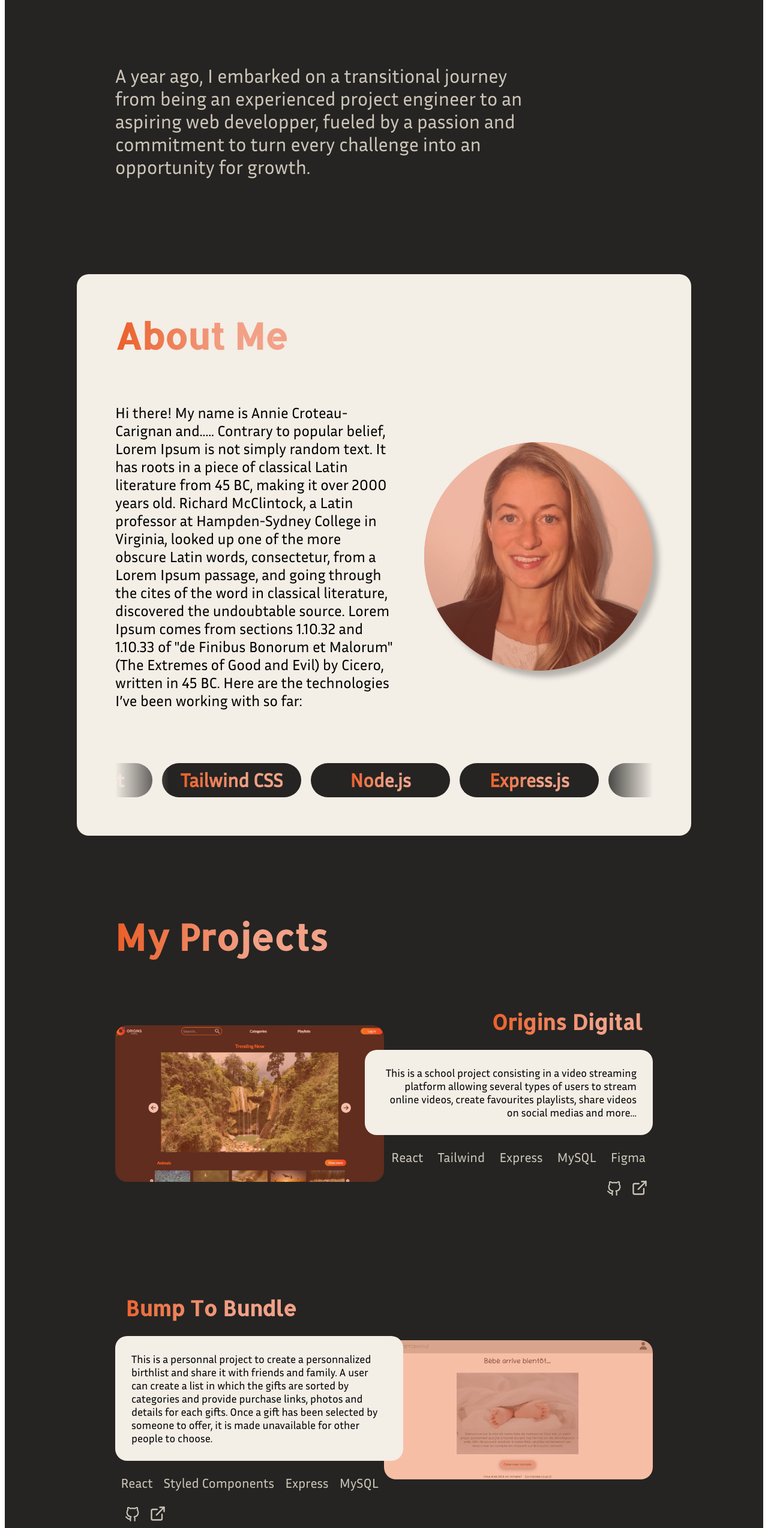
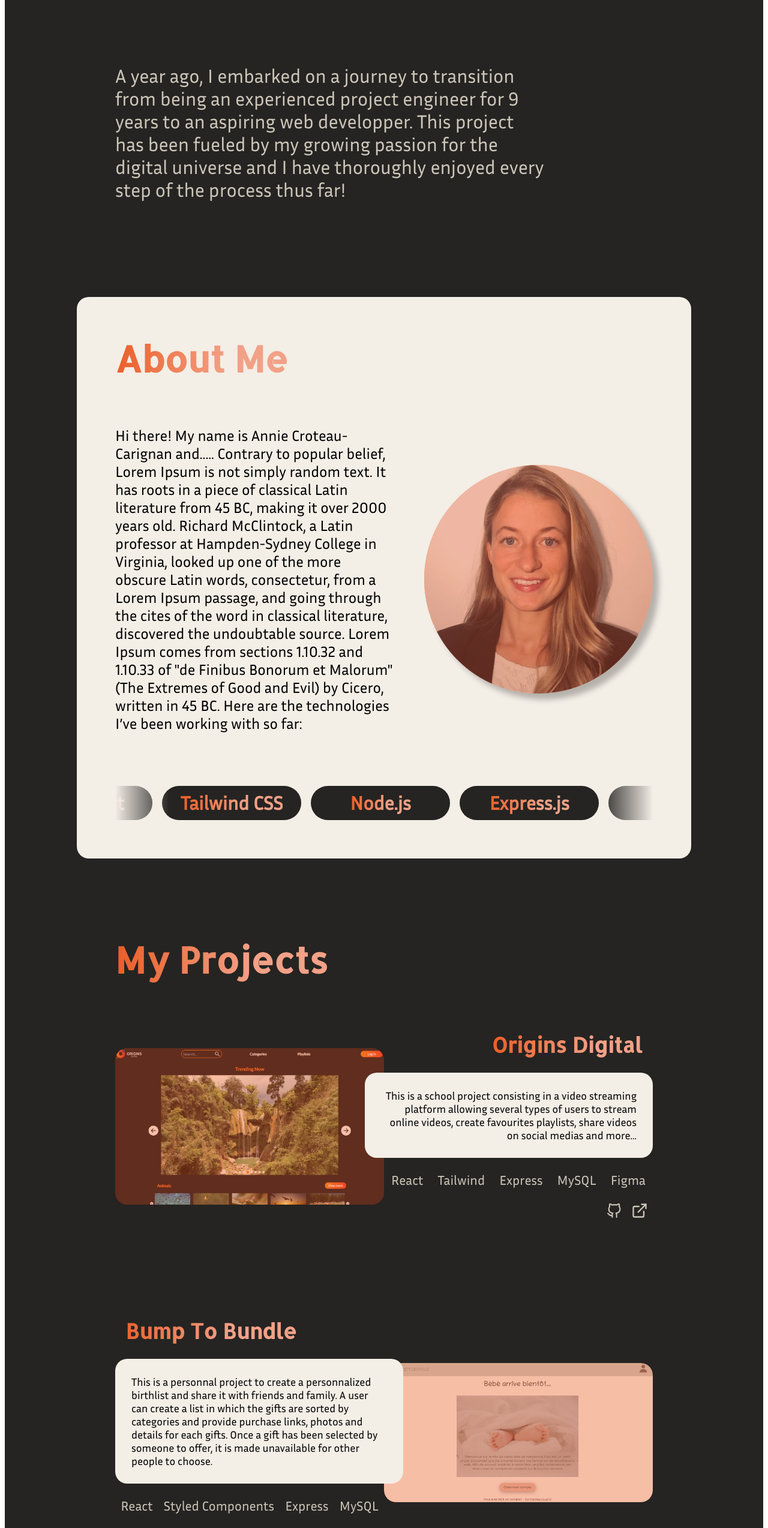
Before and after one commit to annieccar/portfolio, a React (Vite) app: page / in a window 1280 px wide. Shown: the part 239-2786 px from the top of the page at 60% size. Built offline with nearby package versions, Linux system fonts and the light colour scheme.

Commit message:
language context added

```diff
--- a/src/App.jsx
+++ b/src/App.jsx
@@ -1,11 +1,14 @@
 import "./styles/App.scss";
 import AppRoutes from "./routes/AppRoutes";
+import { LanguageContextProvider } from "./contexts/LanguageContext";
 
 function App() {
   return (
-    <div className="app-wrapper">
-      <AppRoutes />
-    </div>
+    <LanguageContextProvider>
+      <div className="app-wrapper">
+        <AppRoutes />
+      </div>
+    </LanguageContextProvider>
   );
 }
 
--- a/src/components/NavBar.jsx
+++ b/src/components/NavBar.jsx
@@ -8,10 +8,11 @@ import { CgMenuRight } from "react-icons/cg";
 import { IoCloseCircleOutline } from "react-icons/io5";
 
 import styles from "../styles/NavBar.module.scss";
+import { useLanguageContext } from "../contexts/LanguageContext";
 
 function NavBar() {
   const [languageSelected, setLanguageSelected] = useState(false);
-  const [language, setLanguage] = useState("english");
+  const { language, setLanguage } = useLanguageContext();
   const [menuOpen, setMenuOpen] = useState(false);
 
   const changeLanguage = () => {
--- a/src/components/Presentation.jsx
+++ b/src/components/Presentation.jsx
@@ -1,14 +1,20 @@
+import { useLanguageContext } from "../contexts/LanguageContext";
 import styles from "../styles/Presentation.module.scss";
 
 function Presentation() {
+  const { language } = useLanguageContext();
+
   return (
     <section className={styles.container}>
-      <h1 className={styles.title}>Hello, I'm Annie</h1>
+      <h1 className={styles.title}>
+        {language === "english"
+          ? "Hello, I'm Annie"
+          : "Bonjour, je m'appel Annie"}
+      </h1>
       <p className={styles.paragraph}>
-        A year ago, I embarked on a transitional journey from being an
-        experienced project engineer to an aspiring web developper, fueled by a
-        passion and commitment to turn every challenge into an opportunity for
-        growth.
+        {language === "english"
+          ? "A year ago, I embarked on a journey to transition from being an experienced project engineer for 9 years to an aspiring web developper. This project has been fueled by my growing passion for the digital universe and I have thoroughly enjoyed every step of the process thus far!"
+          : "Il y a de cela un an, j'ai décidée de m'investir dans une démarche de reconversion professionnelle. Partant de l'univers du génie civil dans lequel j'exerçais depuis 9 ans, j'ai décidé de poursuivre ma passion pour l'univers du numérique et d'entamer une formation afin de devenir développeuse web."}
       </p>
     </section>
   );
--- a/src/components/ProjectCardLeft.jsx
+++ b/src/components/ProjectCardLeft.jsx
@@ -1,3 +1,6 @@
+import React from "react";
+import { useInView } from "react-intersection-observer";
+
 import styles from "../styles/ProjectCardLeft.module.scss";
 import { FiGithub } from "react-icons/fi";
 import { FiExternalLink } from "react-icons/fi";
@@ -10,15 +13,25 @@ function ProjectCardLeft({
   githubLink,
   siteLink,
 }) {
+  const { ref: projectRef, inView: projectIsVisible } = useInView();
+
   return (
-    <section className={styles.projectCardLeft}>
-      <div className={styles.imageContainer}>
+    <section ref={projectRef} className={styles.projectCardLeft}>
+      <div
+        className={`${styles.imageContainer} ${
+          projectIsVisible ? styles.animatePhoto : ""
+        }`}
+      >
         <div className={styles.imageWrapper}>
           <img src={photo} className={styles.photo} />
         </div>
       </div>
 
-      <div className={styles.infos}>
+      <div
+        className={`${styles.infos} ${
+          projectIsVisible ? styles.animateInfo : ""
+        }`}
+      >
         <h1 className={styles.title}>{title}</h1>
         <div className={styles.description}>{description}</div>
         <div className={styles.technoBox}>
--- a/src/components/ProjectCardRight.jsx
+++ b/src/components/ProjectCardRight.jsx
@@ -1,3 +1,6 @@
+import React from "react";
+import { useInView } from "react-intersection-observer";
+
 import styles from "../styles/ProjectCardRight.module.scss";
 import { FiGithub } from "react-icons/fi";
 import { FiExternalLink } from "react-icons/fi";
@@ -10,15 +13,24 @@ function ProjectCardRight({
   githubLink,
   siteLink,
 }) {
+  const { ref: projectRef, inView: projectIsVisible } = useInView();
   return (
-    <section className={styles.projectCardRight}>
-      <div className={styles.imageContainer}>
+    <section ref={projectRef} className={styles.projectCardRight}>
+      <div
+        className={`${styles.imageContainer} ${
+          projectIsVisible ? styles.animatePhoto : ""
+        }`}
+      >
         <div className={styles.imageWrapper}>
           <img src={photo} className={styles.photo} />
         </div>
       </div>
 
-      <div className={styles.infos}>
+      <div
+        className={`${styles.infos} ${
+          projectIsVisible ? styles.animateInfo : ""
+        }`}
+      >
         <h1 className={styles.title}>{title}</h1>
         <div className={styles.description}>{description}</div>
         <div className={styles.technoBox}>
--- /dev/null
+++ b/src/contexts/LanguageContext.jsx
@@ -0,0 +1,23 @@
+import { createContext, useContext, useMemo, useState } from "react";
+
+const LanguageContext = createContext();
+
+const useLanguageContext = () => useContext(LanguageContext);
+
+function LanguageContextProvider({ children }) {
+  const [language, setLanguage] = useState("english");
+
+  const contextValue = useMemo(
+    () => ({ language, setLanguage }),
+    [language, setLanguage]
+  );
+  return (
+    <LanguageContext.Provider value={contextValue}>
+      {children}
+    </LanguageContext.Provider>
+  );
+}
+
+export { useLanguageContext, LanguageContextProvider };
+
+// CurrentUserContextProvider.propTypes = { children: PropTypes.node.isRequired };
--- a/src/styles/GetInTouch.module.scss
+++ b/src/styles/GetInTouch.module.scss
@@ -90,6 +90,9 @@
                 cursor: pointer;
                 background: v.$peachGradient;
                 isolation: isolate;
+                &:hover{
+                    transform: scale(1.1);
+                }
 
               }
               .button::before{
@@ -99,6 +102,7 @@
                 inset:2px;
                 position: absolute;
                 z-index:-1;
+
               }
               .button::after{
                 content: "Submit";
@@ -109,6 +113,7 @@
                 background-clip: text;
                 -webkit-background-clip: text;
                 -webkit-text-fill-color: transparent;
+
               }
               .button:hover::before{
                 inset:0px;
@@ -118,7 +123,10 @@
               .button:hover::after{
                 -webkit-text-fill-color: v.$dark;
 
+
               }
+
+
 
 
 
--- a/src/styles/NavBar.module.scss
+++ b/src/styles/NavBar.module.scss
@@ -22,6 +22,7 @@
                 &:hover{
                     color:v.$peach;
                     cursor: pointer;
+                    transform: scale(1.1)
                 }
             }
 
@@ -40,6 +41,7 @@
                     &:hover{
                         color:v.$peach;
                         cursor: pointer;
+                        transform: scale(1.1)
                     }
                 }
                 .otherLanguage{
@@ -80,12 +82,15 @@
             font-weight: 800;
             width:fit-content;
             text-decoration: none;
+
             &:hover{
                 cursor: pointer;
                 background: v.$peachGradient;
                 background-clip: text;
                 -webkit-background-clip: text;
                 -webkit-text-fill-color: transparent;
+                transform: scale(1.2);
+                transition: transform 0.3s ease;
             }
             margin: 0.3em 0;
         }
--- a/src/styles/ProjectCardLeft.module.scss
+++ b/src/styles/ProjectCardLeft.module.scss
@@ -18,6 +18,10 @@
             position: relative;
             border-radius: 20px;
             overflow: hidden;
+
+            &:hover{
+                z-index: 3;
+            }
 
             .photo{
                 width: 100%;
@@ -40,11 +44,8 @@
             transition: opacity 0.3s ease-in-out;
         }
 
+    }
 
-    }
-    :hover.imageContainer{
-        z-index: 3;
-    }
 
 
     .infos{
@@ -82,7 +83,9 @@
             }
         }
         .icons{
-
+            display: flex;
+            align-items: center;
+            height:100%;
             font-weight: 700;
             padding-right: 0.5em;
             .link{
@@ -91,10 +94,41 @@
                 &:hover{
                     color:v.$peach;
                     cursor: pointer;
+                    transform: scale(1.1);
                 }
             }
         }
 
+    }
+}
+
+.animatePhoto{
+    animation-duration: 2s;
+    animation-name: animate-photo;
+}
+
+@keyframes animate-photo{
+    0%{
+        transform: translate(100%);
+        opacity:0;
+    }
+    100%{
+        transform: translate(0);
+    }
+}
+
+.animateInfo{
+    animation-duration: 2s;
+    animation-name: animate-info;
+}
+
+@keyframes animate-info{
+    0%{
+        transform: translate(-100%);
+        opacity:0;
+    }
+    100%{
+        transform: translate(0);
     }
 }
 
--- a/src/styles/ProjectCardRight.module.scss
+++ b/src/styles/ProjectCardRight.module.scss
@@ -17,7 +17,9 @@
             position: relative;
             border-radius: 20px;
             overflow: hidden;
-
+            &:hover{
+                z-index: 3;
+            }
             .photo{
                 width: 100%;
                 border-radius: inherit;
@@ -39,9 +41,7 @@
         }
 
     }
-    :hover.imageContainer{
-        z-index: 3;
-    }
+
 
     .infos{
         display:flex;
@@ -78,7 +78,9 @@
             }
         }
         .icons{
-
+            display: flex;
+            align-items: center;
+            height:100%;
             font-weight: 700;
             padding-right: 0.5em;
             .link{
@@ -87,10 +89,41 @@
                 &:hover{
                     color:v.$peach;
                     cursor: pointer;
+                    transform: scale(1.1);
                 }
             }
         }
 
+    }
+}
+
+.animatePhoto{
+    animation-duration: 2s;
+    animation-name: animate-photo;
+}
+
+@keyframes animate-photo{
+    0%{
+        transform: translate(-100%);
+        opacity:0;
+    }
+    100%{
+        transform: translate(0);
+    }
+}
+
+.animateInfo{
+    animation-duration: 2s;
+    animation-name: animate-info;
+}
+
+@keyframes animate-info{
+    0%{
+        transform: translate(100%);
+        opacity:0;
+    }
+    100%{
+        transform: translate(0);
     }
 }
 
```
